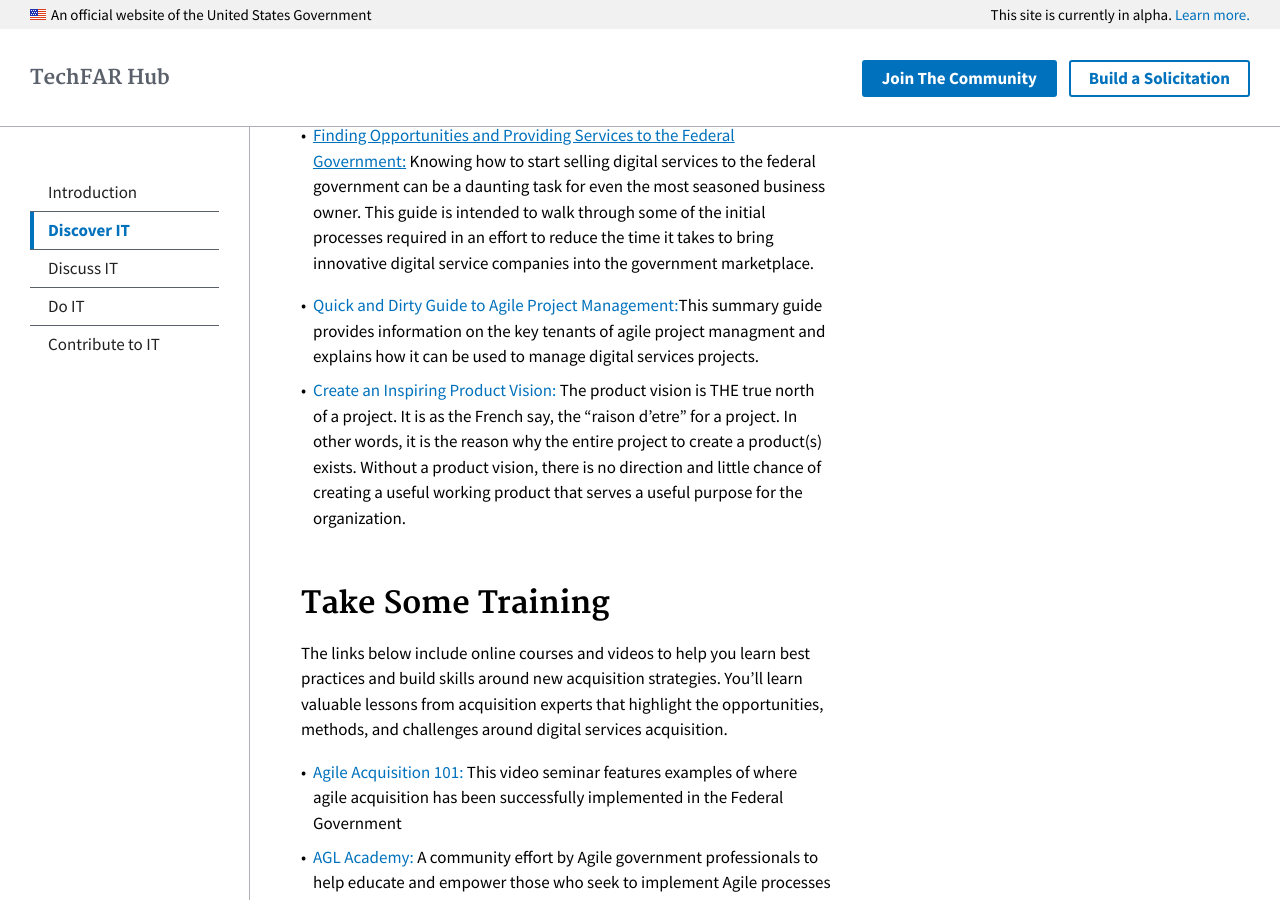
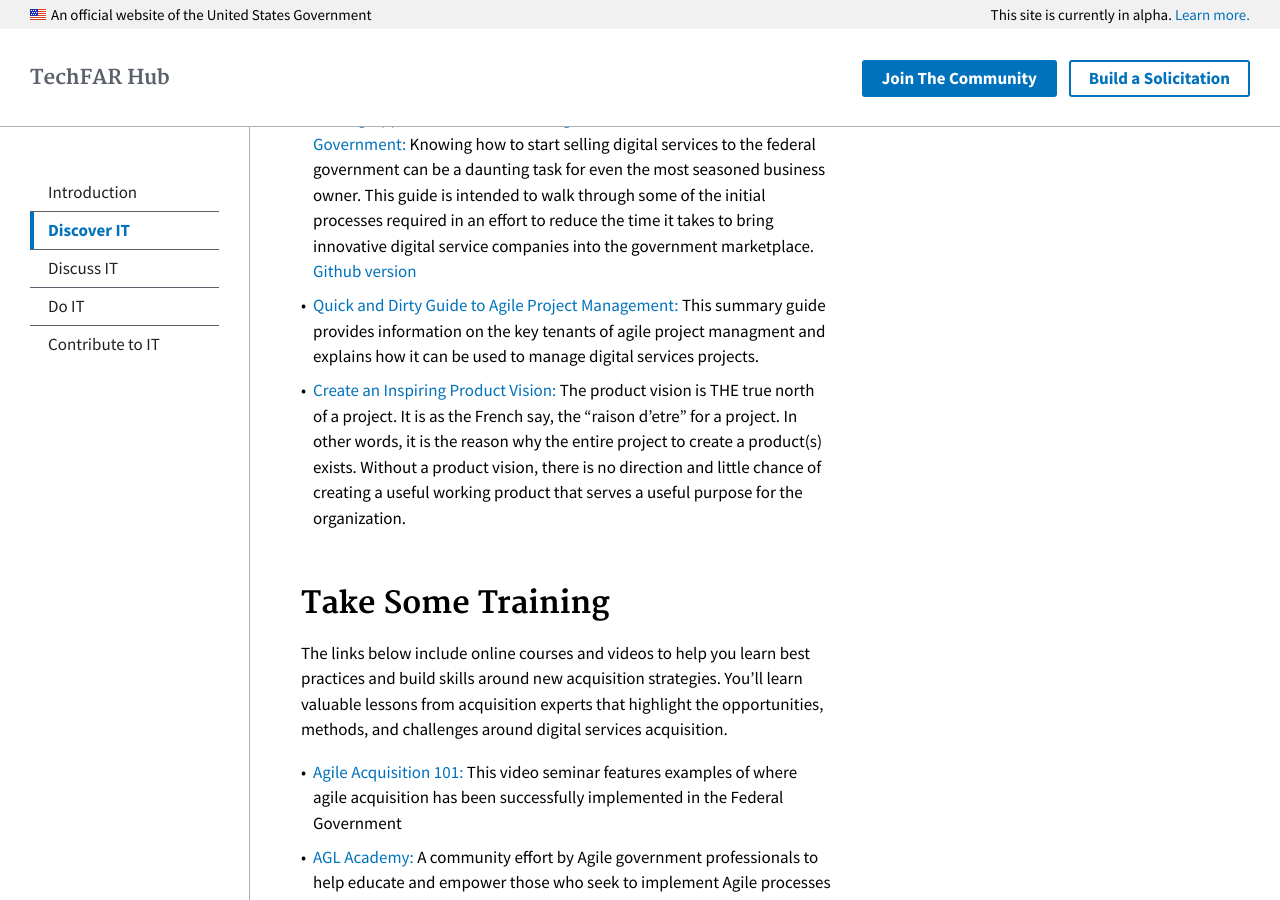
Before and after one commit to usds/techfar-hub, a Jekyll site: the page built from _topics/1_discover-it.md, in a window 1280 px wide and 900 px high, scrolled down 814 px. Built offline with Jekyll 4.4.1, drawn with Linux system fonts in a browser that asks for light colours.

Commit message:
Update 1_discover-it.md

```diff
--- a/_topics/1_discover-it.md
+++ b/_topics/1_discover-it.md
@@ -18,9 +18,8 @@
 
 These Procurement Field Guides are intended to help participants in the government acquisition community with general knowledge, tips and tricks, or common practice methods that will help implement digital service strategies. These are living documents, not policy or procedure. We encourage crowdsourcing and contribution to these guides as the body of knowledge around this topic increases or becomes more refined. Each guide has a contribution link to our github repository that facilitates this process.
 
-- [Finding Opportunities and Providing Services to the Federal Government:](https://techfarhub.cio.gov/assets/files/ContractorHowToGuide_I_1.pdf){:target="_blank"} Knowing how to start selling digital services to the federal government can be a daunting task for even the most seasoned business owner. This guide is intended to walk through some of the initial processes required in an effort to reduce the time it takes to bring innovative digital service companies into the government marketplace.
-
-- [Quick and Dirty Guide to Agile Project Management:](https://techfarhub.cio.gov/assets/files/Quick and Dirty Skinny on Agile Software Development-I2.pdf){:target="_blank"}This summary guide provides information on the key tenants of agile project managment and explains how it can be used to manage digital services projects.
+- [Finding Opportunities and Providing Services to the Federal Government:](https://techfarhub.cio.gov/assets/files/ContractorHowToGuide_I_1.pdf){:target="_blank"} Knowing how to start selling digital services to the federal government can be a daunting task for even the most seasoned business owner. This guide is intended to walk through some of the initial processes required in an effort to reduce the time it takes to bring innovative digital service companies into the government marketplace. [Github version](https://github.com/usds/techfar-hub/blob/master/docs/Finding-Opportunities-and-Providing-Services-to-the-Federal-Government-Guide.md)
+- [Quick and Dirty Guide to Agile Project Management:](https://techfarhub.cio.gov/assets/files/Quick and Dirty Skinny on Agile Software Development-I2.pdf){:target="_blank"} This summary guide provides information on the key tenants of agile project managment and explains how it can be used to manage digital services projects.
 - [Create an Inspiring Product Vision:](https://techfarhub.cio.gov/assets/files/CreateAnInspritingProductVisionF.pdf){:target="_blank"} The product vision is THE true north of a project. It is as the French say, the “raison d’etre” for a project. In other words, it is the reason why the entire project to create a product(s) exists. Without a product vision, there is no direction and little chance of creating a useful working product that serves a useful purpose for the organization.
 
 ## Take Some Training
```
